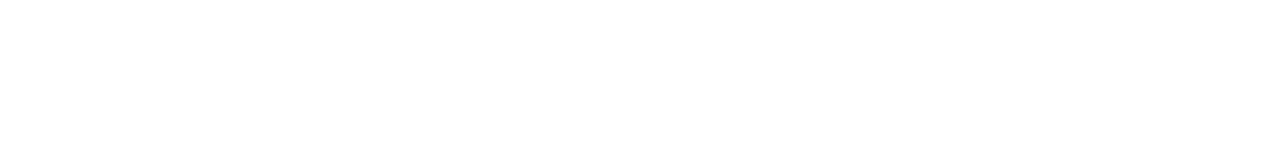
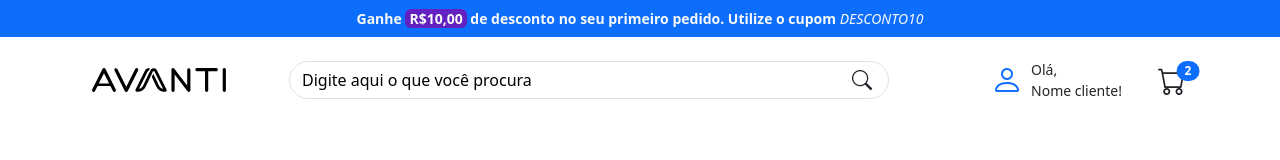
Before and after one commit to dudzvs/avanti-project-01, a website built with Vite: page index.html in a window 1280 px wide. Built offline with nearby package versions, Linux system fonts and the light colour scheme.

Commit message:
Partial structure header, both mobile and desktop.

```diff
--- a/index.html
+++ b/index.html
@@ -6,5 +6,85 @@
         <script type="module" src="/src/main.js" defer></script>
         <title>Super Avanti Cool E-Commerce</title>
     </head>
-    <body></body>
+    <body>
+        <section>
+            <p class="text-center text-light py-2 fw-bold bg-primary" style="font-size: 14px">
+                Ganhe
+                <span class="px-1 rounded" style="background-color: #6220c1">R$10,00</span>
+                de desconto no seu primeiro pedido.
+                <br class="d-md-none" />
+                Utilize o cupom
+                <i class="fw-normal">DESCONTO10</i>
+            </p>
+        </section>
+        <div class="container">
+            <header>
+                <!-- mobile top bar -->
+                <div class="d-lg-none d-flex flex-between-props">
+                    <button class="btn border-0">
+                        <i class="bi bi-list fs-1"></i>
+                    </button>
+
+                    <div>
+                        <img src="/images/logos/avanti.svg" width="153" height="28" alt="Avanti Logo" />
+                    </div>
+
+                    <button class="position-relative btn border-0">
+                        <i class="bi bi-cart fs-1"></i>
+                        <span
+                            style="font-size: 12px"
+                            class="fw-bold position-absolute mt-2 px-2 py-1 align-self-center top-0 bottom-50 mx-3 start-50 translate-middle-x badge rounded-pill bg-primary"
+                        >
+                            2
+                        </span>
+                    </button>
+                </div>
+
+                <!-- desktop top bar -->
+                <div class="d-none d-lg-flex flex-between-props">
+                    <div>
+                        <img src="/images/logos/avanti.svg" width="153" height="28" alt="Avanti Logo" />
+                    </div>
+
+                    <div class="flex-grow-1 me-5" style="max-width: 600px">
+                        <form class="position-relative d-flex">
+                            <input
+                                class="form-control rounded-pill"
+                                type="search"
+                                id="searchInput"
+                                placeholder="Digite aqui o que você procura"
+                            />
+                            <button type="submit" class="position-absolute btn end-0 me-1" style="top: -3px">
+                                <i class="bi bi-search fs-5"></i>
+                            </button>
+                        </form>
+                    </div>
+
+                    <div class="d-flex align-items-center">
+                        <div class="d-flex gap-2 flex-center-props">
+                            <span><i class="bi bi-person fs-2 text-primary"></i></span>
+                            <div>
+                                <span class="d-block fw-medium" style="font-size: 14px">Olá,</span>
+                                <span class="d-block fw-medium" style="font-size: 14px">Nome cliente!</span>
+                            </div>
+                        </div>
+                        <div class="ms-4">
+                            <button class="position-relative btn border-0">
+                                <i class="bi bi-cart fs-3"></i>
+                                <span
+                                    style="font-size: 12px"
+                                    class="fw-bold position-absolute mt-2 px-2 py-1 align-self-center top-0 bottom-50 mx-3 start-50 translate-middle-x badge rounded-pill bg-primary"
+                                >
+                                    2
+                                </span>
+                            </button>
+                        </div>
+                    </div>
+                </div>
+
+                <!-- Desktop nav -->
+                <nav></nav>
+            </header>
+        </div>
+    </body>
 </html>
```
